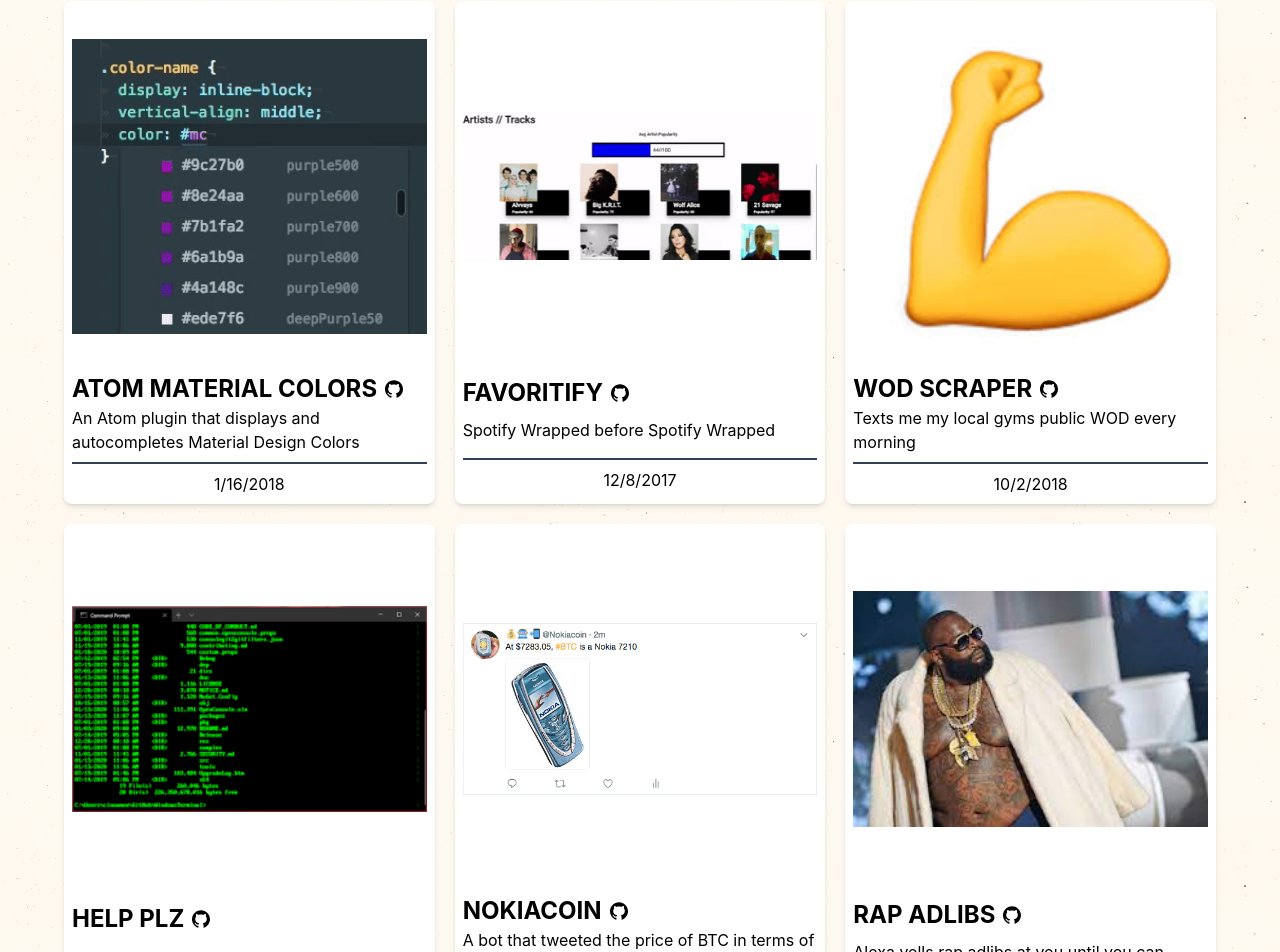
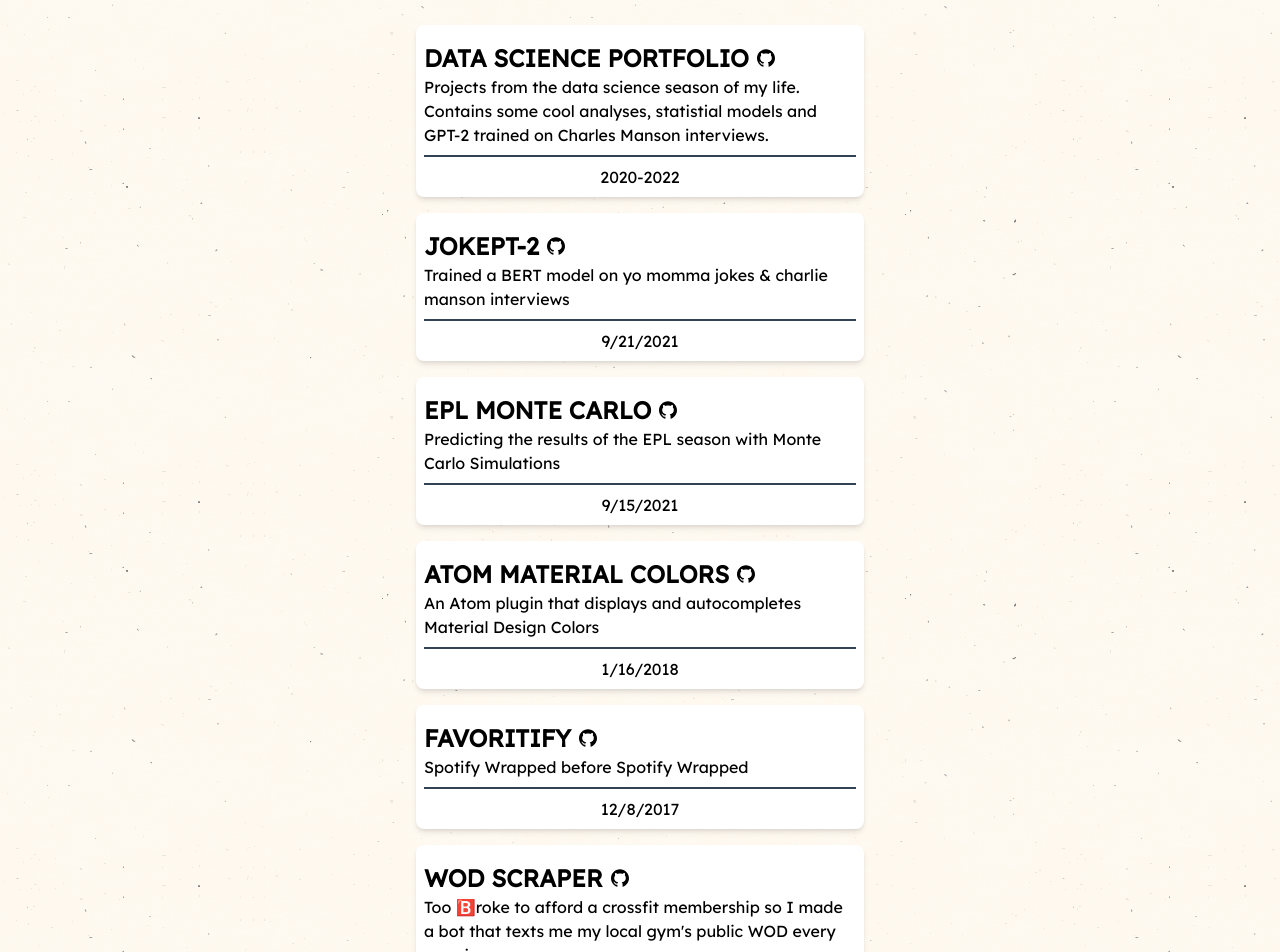
Before and after one commit to delafields/personal-site, a Next.js app: page /codeProjects in a window 1280 px wide. Shown: the part 127-1079 px from the top of the page. Built offline with nearby package versions, Linux system fonts and the light colour scheme.

Commit message:
Default font update, redesigned the project container & project cards

```diff
--- a/assets/IRLprojects.js
+++ b/assets/IRLprojects.js
@@ -1,13 +1,13 @@
 const projectsData = [
   {
     title: 'Mod Hat Racks',
-    description: 'Compact, modular lid racks',
+    description: "Compact, modular hat racks (excuse the hair, my parent's have huskies)",
     imgSrc: '/projectImages/hat-racks.jpg',
     date: '5/28/2020'
   },
   {
     title: 'Bike Utility Strap',
-    description: 'A leather bike strap for carrying a sixer',
+    description: 'Leather bike straps for carrying something cool like a sixer or a lance or just an umbrella (you could probably joust with these things)',
     imgSrc: '/projectImages/bike-strap.jpg',
     date: '5/20/2020'
   },
@@ -45,7 +45,7 @@ const projectsData = [
   },
   {
     title: 'Standing Desk',
-    description: 'No one told me a desk job means losing your back',
+    description: 'FIGHT BACK AGAINST BACK PAIN',
     imgSrc: '/projectImages/standing-desk.jpeg' ,
     imgurLink: 'https://imgur.com/a/PxWC6',
     date: '5/20/2017'
--- a/assets/codeProjects.js
+++ b/assets/codeProjects.js
@@ -1,57 +1,67 @@
 const projectsData = [
+  {
+    title: 'Data Science Portfolio',
+    description: 'Projects from the data science season of my life. Contains some cool analyses, statistial models and GPT-2 trained on Charles Manson interviews.',
+    githubLink: 'https://github.com/delafields/delafields.github.io',
+    date: '2020-2022'
+  },
+  {
+    title: 'JokePT-2',
+    description: 'Trained a BERT model on yo momma jokes & charlie manson interviews',
+    githubLink: 'https://github.com/delafields/delafields.github.io/tree/master/JokePT2',
+    date: '9/21/2021'
+  },
+  {
+    title: 'EPL Monte Carlo',
+    description: 'Predicting the results of the EPL season with Monte Carlo Simulations',
+    githubLink: 'https://github.com/delafields/delafields.github.io/tree/master/epl-monte-carlo',
+    date: '9/15/2021'
+  },
   {
     title: 'Atom Material Colors',
     description: 'An Atom plugin that displays and autocompletes Material Design Colors',
-    imgSrc: '/projectImages/atom-material-colors.png',
     githubLink: 'https://github.com/delafields/atom-material-colors',
     date: '1/16/2018'
   },
   {
     title: 'Favoritify',
     description: 'Spotify Wrapped before Spotify Wrapped',
-    imgSrc: '/projectImages/favoritify.png',
     githubLink: 'https://github.com/delafields/Favoritify',
     date: '12/8/2017'
   },
   {
     title: 'WOD scraper',
-    description: 'Texts me my local gyms public WOD every morning',
-    imgSrc: '/projectImages/wod-scraper.jpg',
+    description: "Too 🅱️roke to afford a crossfit membership so I made a bot that texts me my local gym's public WOD every morning",
     githubLink: 'https://github.com/delafields/GymScraper',
     date: '10/2/2018'
   },
   {
     title: 'Help plz',
-    description: 'CLI tool for fuzzy searching docs, SO, npm',
-    imgSrc: '/projectImages/terminal.png',
+    description: 'CLI tool for fuzzy searching docs, stackoverflow, google, npm',
     githubLink: 'https://github.com/delafields/CLI/tree/master/HelpPlz',
     date: '1/15/2018'
   },
   {
     title: 'Nokiacoin',
     description: 'A bot that tweeted the price of BTC in terms of Nokia cell model numbers. BTC has long since yeeted itself out of range.',
-    imgSrc: '/projectImages/nokiacoin.png',
     githubLink: 'https://github.com/delafields/Nokiacoin',
     date: '4/29/2018'
   },
   {
     title: 'Rap Adlibs',
-    description: 'Alexa yells rap adlibs at you until you can guess who it is',
-    imgSrc: '/projectImages/rap-adlibs.jpg',
+    description: 'Alexa yells rap adlibs at you until you can guess who it is. So like, alexa say "DALE", u say "Mr. Worldwide"',
     githubLink: 'https://github.com/delafields/alexa-skills/tree/master/rap_adlibs',
     date: '1/16/2018'
   },
   {
     title: 'Screenshotta',
     description: 'CLI tool for anonymously hosting screenshots',
-    imgSrc: '/projectImages/terminal.png',
     githubLink: 'https://github.com/delafields/CLI/tree/master/Screenshotta',
     date: '1/7/2018'
   },
   {
     title: 'Smart Mirror',
     description: 'An mirror that displayed my stonks, the weather & my calendar',
-    imgSrc: '/projectImages/smart-mirror.png',
     githubLink: 'https://github.com/delafields/smartmirror-react',
     date: '10/25/2018'
   }
--- a/components/ProjectCard.js
+++ b/components/ProjectCard.js
@@ -6,14 +6,19 @@ export default function ProjectCard({
 }) {
 
   return (
-    <div className="bg-white shadow-md sm:max-w-l p-2 flex flex-col rounded-lg cursor-pointer hover:shadow-lg">
+    <div className="bg-white shadow-md w-3/4 sm:w-1/2 md:1/4 max-w-md max-h-96 p-2 flex flex-col my-2 rounded-lg cursor-pointer hover:shadow-lg">
+      {imgSrc ?
       <Image
-        // className="h-full object-contain"
-        width="100%" height="100%" layout="responsive" objectFit="contain"
+        width="100%"
+        height="100%"
+        layout="responsive"
+        objectFit="contain"
         className="w-full h-4/6"
         src={imgSrc}
         alt={title}
       />
+        : null
+      }
       <div className="flex flex-col grow justify-around">
         <div className="flex content-center items-center mt-2">
           <h5 className="lg:text-2xl font-bold uppercase">
--- a/components/ProjectWrapper.js
+++ b/components/ProjectWrapper.js
@@ -2,14 +2,15 @@ import Link from 'next/link'
 
 export default function ProjectWrapper({ pageTitle, children }) {
   return (
-    <div className="min-h-screen py-10 bg-mycream bg-paper flex flex-col">
+    <div className="min-h-screen py-10 bg-mycream bg-paper flex flex-col font-['Lexend']">
       <div className="flex flex-col items-center justify-between">
         <h1 className="text-myred text-2xl font-bold mb-4">{pageTitle}</h1>
         <Link href="/">
           <a className="hover:opacity-60 font-bold">home</a>
         </Link>
       </div>
-      <div className="grid mx-12 auto-rows-auto sm:grid-cols-1 md:grid-cols-2 lg:grid-cols-3 xl-grid-cols-4 gap-5 p-4">
+      {/* <div className="grid mx-12 auto-rows-auto sm:grid-cols-1 md:grid-cols-2 lg:grid-cols-3 xl-grid-cols-4 gap-5 p-4"> */}
+      <div className="flex flex-col items-center pt-8">
         {children}
       </div>
     </div>
--- a/pages/_document.js
+++ b/pages/_document.js
@@ -1,10 +1,19 @@
 import Document, { Html, Head, Main, NextScript } from 'next/document'
 
 class MyDocument extends Document {
+  static async getInitialProps(ctx) {
+    const initialProps = await Document.getInitialProps(ctx)
+    return { ...initialProps }
+  }
+
   render() {
     return (
       <Html>
         <Head>
+          <link
+            href="https://fonts.googleapis.com/css2?family=Lexend&display=swap"
+            rel="stylesheet"
+          />
         </Head>
         <body>
           <Main />
--- a/pages/index.js
+++ b/pages/index.js
@@ -12,7 +12,7 @@ export default function Home() {
       </Head>
 
       <main
-        className="min-h-full p-2 sm:rounded bg-paper-stripes grid grid-rows-[1fr_1fr_4fr] sm:grid-rows-[1fr_4fr_1fr]"
+        className="min-h-full p-2 sm:rounded bg-paper-stripes grid grid-rows-[1fr_1fr_4fr] sm:grid-rows-[1fr_4fr_1fr] font-['Lexend']"
         >
         <div className="pl-4 pt-2">
           jeremy fields<br/>
--- a/tailwind.config.js
+++ b/tailwind.config.js
@@ -1,3 +1,5 @@
+const defaultTheme = require('tailwindcss/defaultTheme');
+
 module.exports = {
   content: [
     "./pages/**/*.{js,ts,jsx,tsx}",
@@ -14,7 +16,7 @@ module.exports = {
         'mycream': "#fef8ee"
       },
       fontFamily: {
-        title: ['Anton', 'sans-serif']
+        serif: ['Lexend', ...defaultTheme.fontFamily.serif]
       },
       borderWidth: {
         '20': '20px'
```
